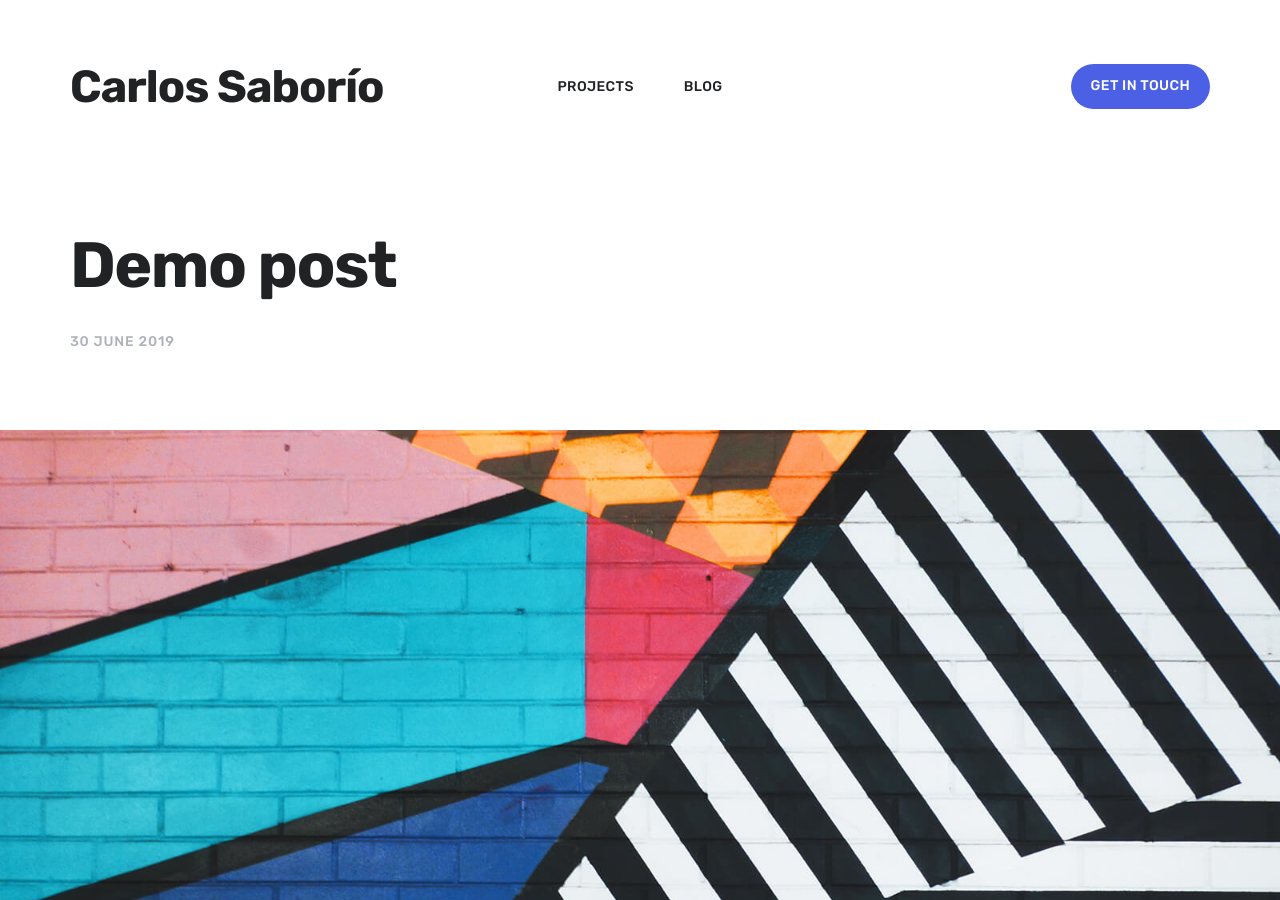
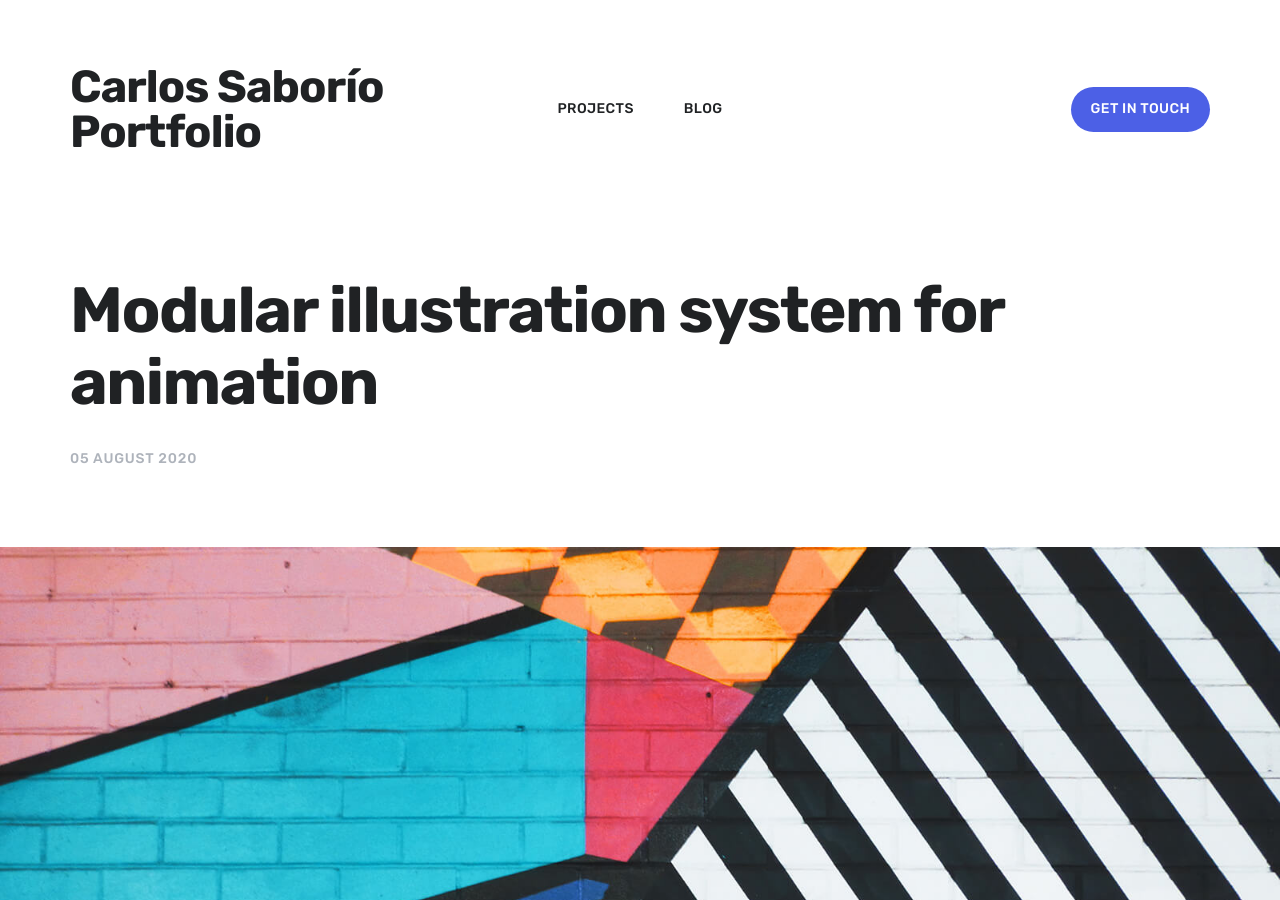
Before and after one commit to Zavorio/zavorio.github.io, a Jekyll site: the page built from _posts/2019-06-30-demo-post.md, in a window 1280 px wide and 900 px high. Built offline with Jekyll 4.4.1, drawn with Linux system fonts in a browser that asks for light colours; nearby versions of some CDN libraries; some of the changed text lies outside the part shown.

Commit message:
More Tweaks

```diff
--- a/_data/settings.yml
+++ b/_data/settings.yml
@@ -1,5 +1,5 @@
 basic_settings:
-  site_title: Carlos Saborío
+  site_title: Carlos Saborío Portfolio
   favicon_image: /images/favicon.png
 
 header_settings:
--- a/_posts/2019-06-30-demo-post.md
+++ b/_posts/2019-06-30-demo-post.md
@@ -1,6 +1,6 @@
 ---
-title: Demo post
-date: 2019-06-30 00:00:00
+title: Modular illustration system for animation
+date: 2020-08-05 00:00:00
 description: This is a demo post that shows what you can do inside portfolio and blog posts. We’ve included everything you need to create engaging posts and case studies to show off your work in a beautiful way.
 featured_image: '/images/demo.jpg'
 ---
--- a/index.html
+++ b/index.html
@@ -1,8 +1,8 @@
 ---
 layout: default
-overtitle: Made is a Jekyll theme
-title: For designers and web developers
-description: Show off your best work with this beautiful, minimal and customizable portfolio theme.
+overtitle: My works
+title: Design & Illustration
+description: Design & Illustration.
 featured_image: /images/social.jpg
 ---
 
```
